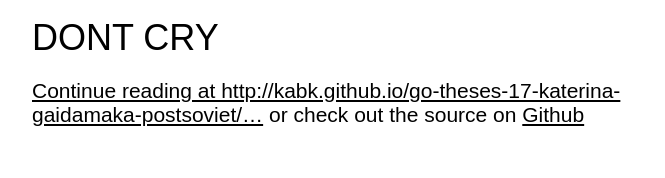
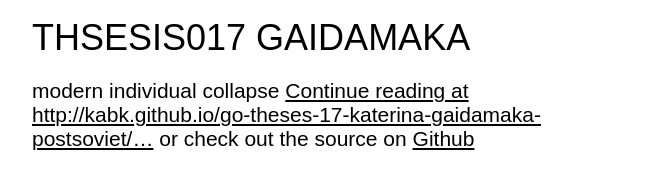
Before and after one commit to kabk/go-theses-17, a plain HTML site: page index.html in a window 1280 px wide. Shown: the part 8414-8592 px from the top of the page, without its empty margins (16-681 px from the left). Drawn offline with Linux system fonts and the light colour scheme; grey boxes are pictures that could not be loaded.

Commit message:
update theses

```diff
--- a/index.html
+++ b/index.html
@@ -141,11 +141,11 @@
 
 <div class="preview">
     <figure>
-        <a href="http://kabk.github.io/go-theses-17-katerina-gaidamaka-postsoviet/"><img src="http://kabk.github.io/go-theses-17-katerina-gaidamaka-postsoviet/img/0246c7dbe3a18f59.jpeg"/></a>
+        <a href="http://kabk.github.io/go-theses-17-katerina-gaidamaka-postsoviet/"><img src="http://kabk.github.io/go-theses-17-katerina-gaidamaka-postsoviet/img/ps_1.jpg"/></a>
     </figure>
-    <h2><a href="http://kabk.github.io/go-theses-17-katerina-gaidamaka-postsoviet/">dont cry</a></h2>
+    <h2><a href="http://kabk.github.io/go-theses-17-katerina-gaidamaka-postsoviet/">thsesis017 Gaidamaka</a></h2>
     <h3></h3>
-    <p> <a href="http://kabk.github.io/go-theses-17-katerina-gaidamaka-postsoviet/">Continue reading at http://kabk.github.io/go-theses-17-katerina-gaidamaka-postsoviet/…</a> or check out the source on <a href="https://github.com/kabk/go-theses-17-katerina-gaidamaka-postsoviet">Github</a></p>
+    <p>modern individual collapse <a href="http://kabk.github.io/go-theses-17-katerina-gaidamaka-postsoviet/">Continue reading at http://kabk.github.io/go-theses-17-katerina-gaidamaka-postsoviet/…</a> or check out the source on <a href="https://github.com/kabk/go-theses-17-katerina-gaidamaka-postsoviet">Github</a></p>
 </div>
 
 <div class="preview">
```
